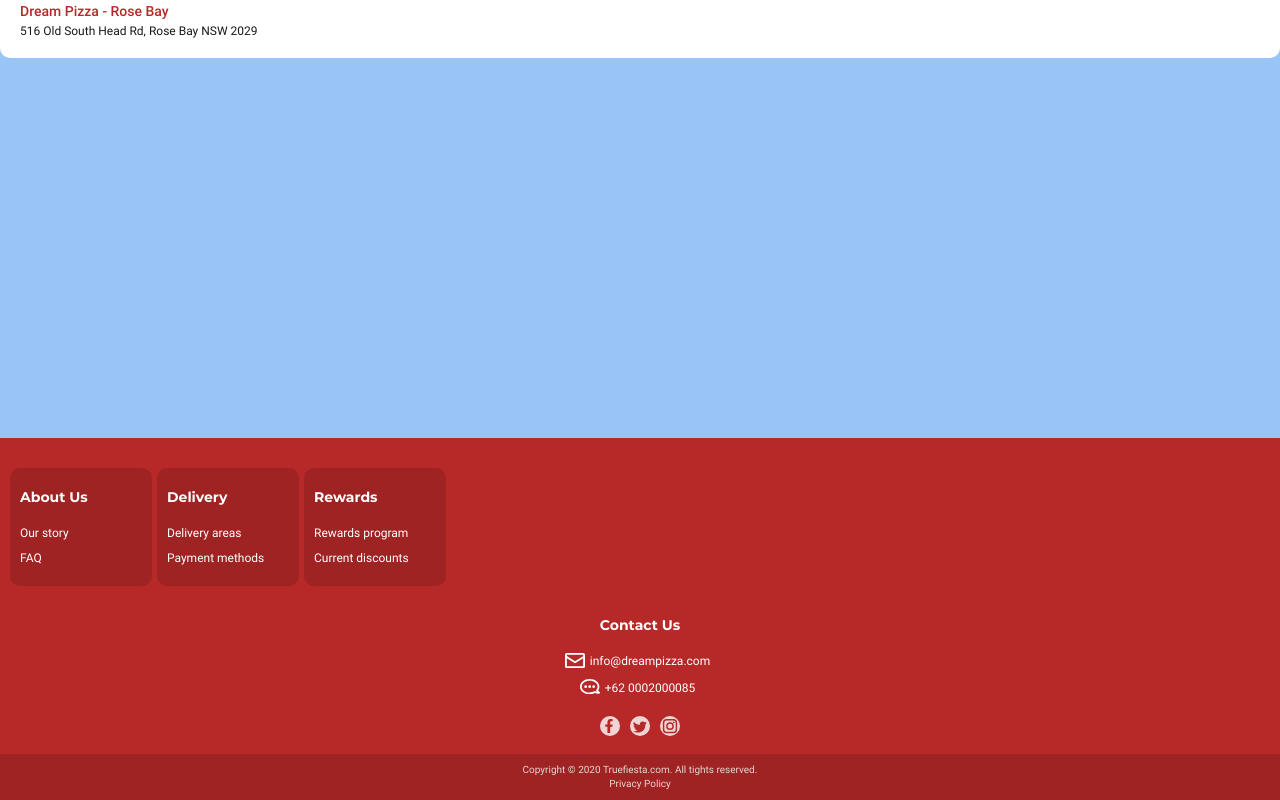
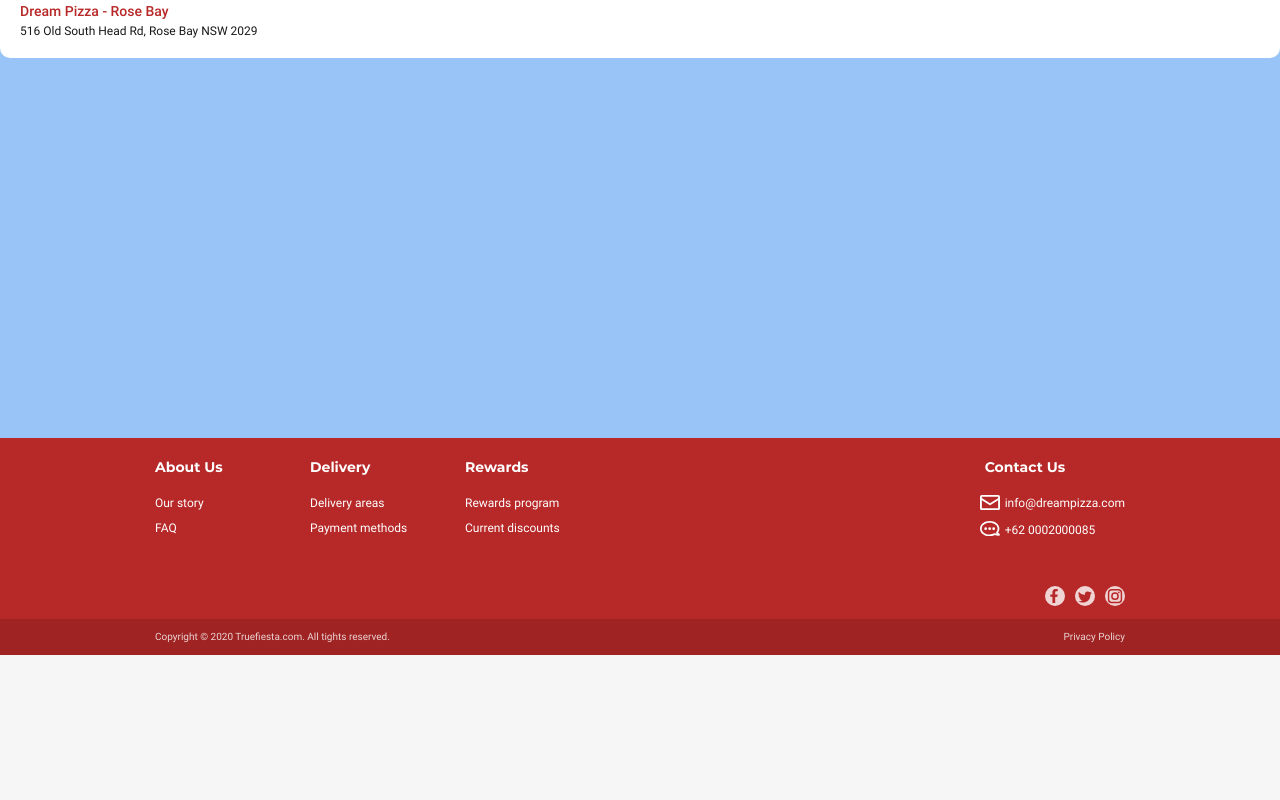
Before and after one commit to truefiesta/dream-pizza, a React app: page / in a window 1280 px wide. Shown: the part 1112-1912 px from the top of the page. After the commit the page ends 1767 px from the top, so only its background shows below. Built offline with nearby package versions, Linux system fonts and the light colour scheme.

Commit message:
Add footer styles for medium and large screens

```diff
--- a/src/components/footer/footer.css
+++ b/src/components/footer/footer.css
@@ -194,3 +194,55 @@
     padding: 10px 0;
   }
 }
+
+@media (min-width: 600px) {
+  .footer-main-top-container {
+    padding: 0 10px;
+    display: flex;
+    justify-content: flex-start;
+    flex-wrap: wrap;
+  }
+
+  .footer-details {
+    padding-left: 0;
+    overflow: hidden;
+  }
+
+  .footer-block {
+    width: 150px;
+    background-color: transparent;
+    padding-left: 0;
+  }
+
+  .footer-contacts {
+    margin-left: auto;
+    padding: 20px 0;
+    text-align: left;
+  }
+
+  .footer-social-media {
+    width: 100%;
+  }
+
+  .footer-social-list {
+    justify-content: flex-end;
+  }
+
+  .footer-main-bottom-container {
+    display: flex;
+    justify-content: space-between;
+  }
+
+  .footer-main-bottom p {
+    margin-top: 2px;
+  }
+}
+
+@media (min-width: 1000px) {
+  .footer-main-top-container,
+  .footer-main-bottom-container {
+    margin: 0 auto;
+    max-width: 970px;
+    padding: 0 15px;
+  }
+}
--- a/src/components/footer/footer.jsx
+++ b/src/components/footer/footer.jsx
@@ -74,6 +74,9 @@ const Footer = () => {
                 </a>
               </li>
             </ul>
+          </section>
+          <section className="footer-social-media">
+            <h3 className="visually-hidden">Join us on social media</h3>
             <ul className="footer-social-list">
               <li className="footer-social-item">
                 <a href="">
```
